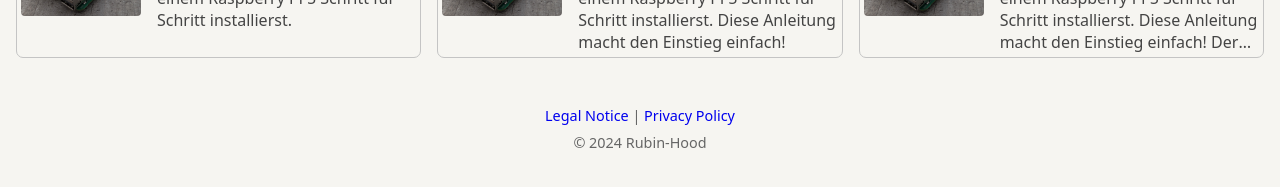
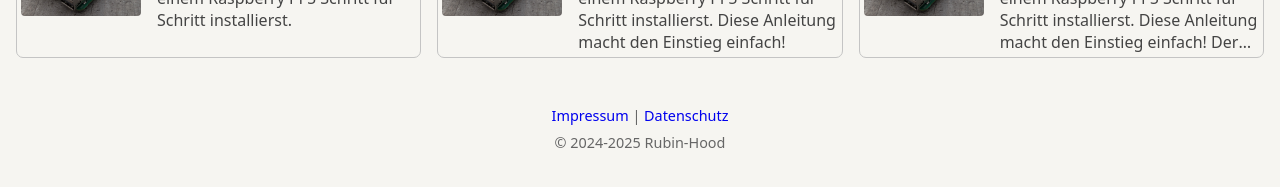
Before and after one commit to rubin-hood/rubinhood-blog, a Jekyll site: the page built from index.md, in a window 1280 px wide. Shown: the part 594-781 px from the top of the page. Built offline with Jekyll 4.4.1, drawn with Linux system fonts in a browser that asks for light colours.

Commit message:
Update footer.html

```diff
--- a/_includes/footer.html
+++ b/_includes/footer.html
@@ -1,9 +1,9 @@
 <footer>
   <div class="footer-links">
-    <a href="{{ site.baseurl }}/impressum">Legal Notice</a> |
-    <a href="{{ site.baseurl }}/datenschutz">Privacy Policy</a>
+    <a href="{{ site.baseurl }}/impressum">Impressum</a> |
+    <a href="{{ site.baseurl }}/datenschutz">Datenschutz</a>
   </div>
   <div class="footer-copyright">
-    © 2024 Rubin-Hood
+    © 2024-2025 Rubin-Hood
   </div>
 </footer>
```
